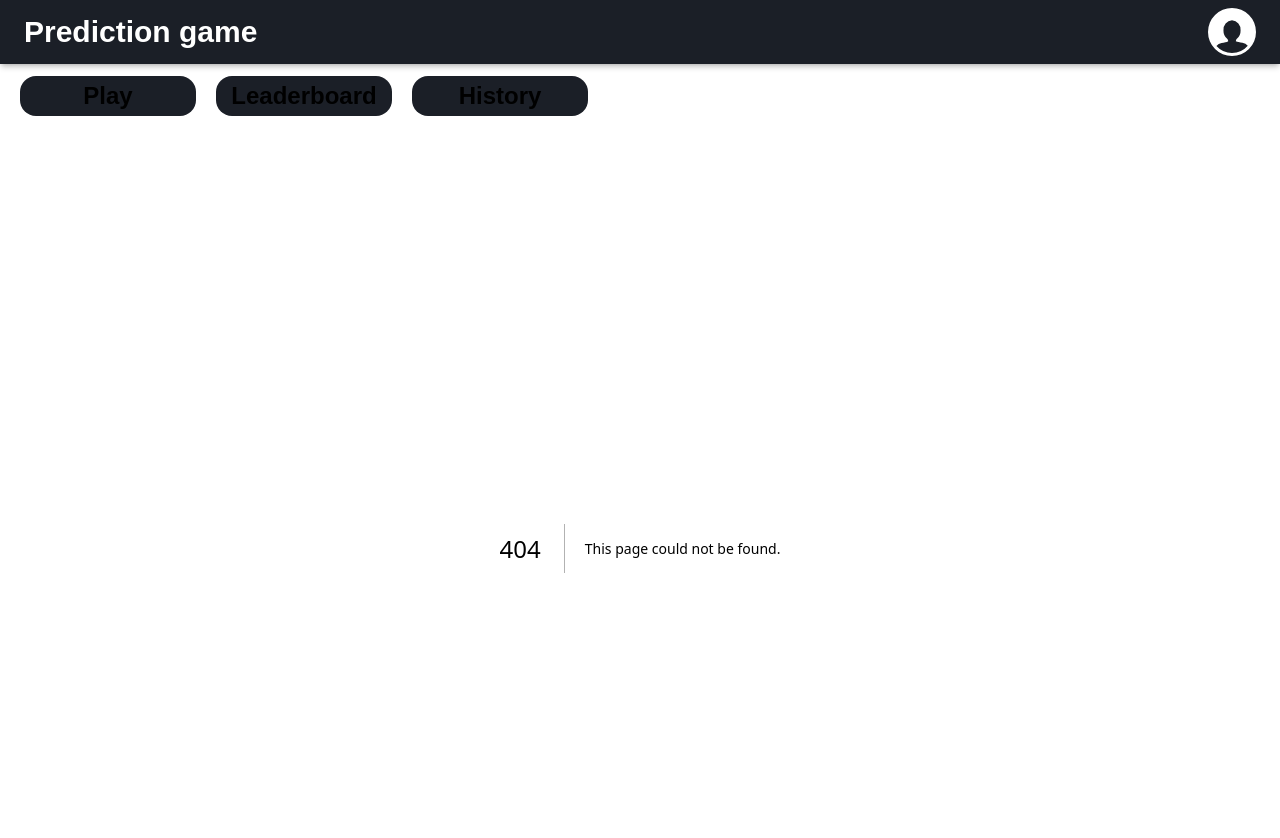
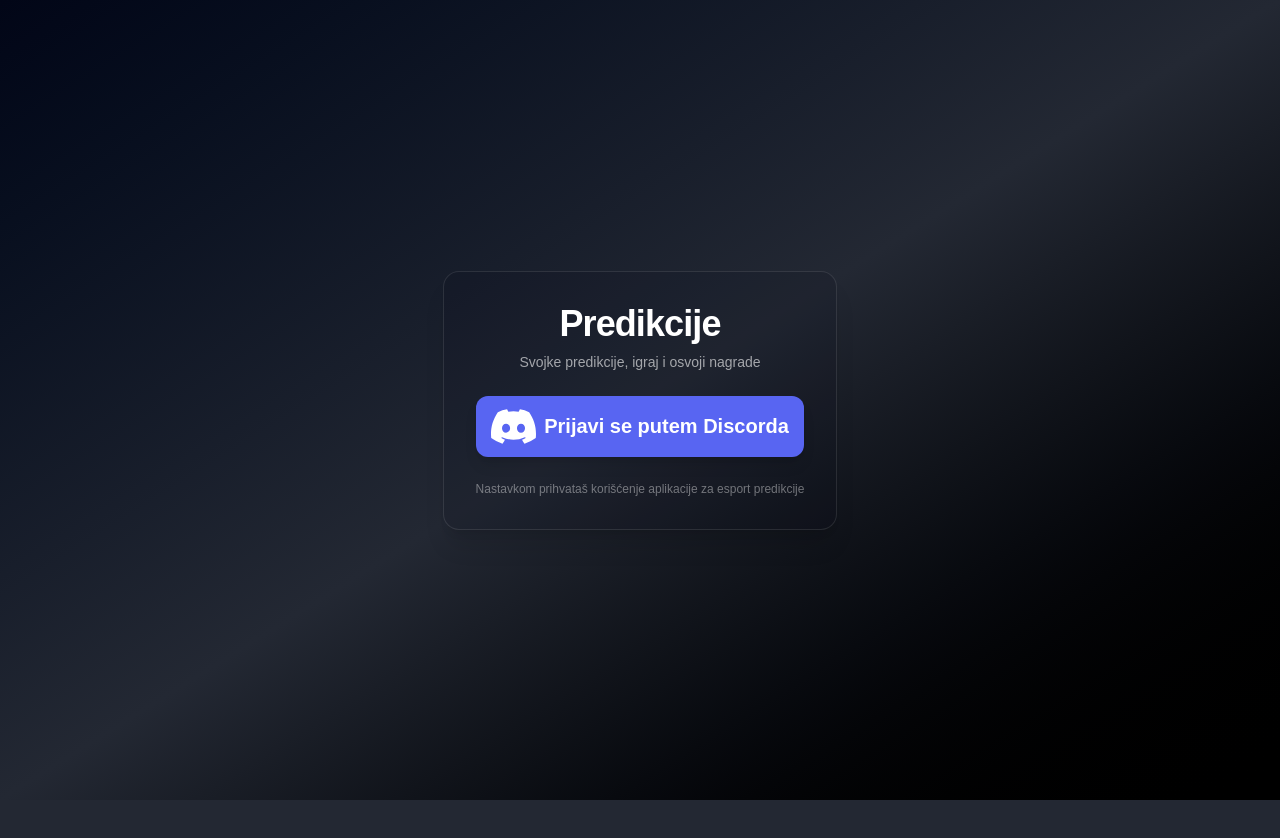
Before and after one commit to BogdanPetrovi/prediction-game, a Next.js app in the folder client/: page /login in a window 1280 px wide. Before the commit this address had no page. Shown: the top 838 px of the page. After the commit the page ends 800 px from the top, so only its background shows below. Built offline with nearby package versions, Linux system fonts and the light colour scheme.

Commit message:
Added login page, made predictions group for scalability

```diff
--- a/client/src/app/layout.tsx
+++ b/client/src/app/(auth)/layout.tsx
@@ -1,8 +1,6 @@
 import type { Metadata } from "next";
 import { Geist, Geist_Mono } from "next/font/google";
-import "./globals.css";
-import Header from "../components/Header";
-import Navbar from "../components/Navbar";
+import "../globals.css";
 import QueryProvider from "@/components/QueryProvider";
 
 const geistSans = Geist({
@@ -31,10 +29,6 @@ export default function RootLayout({
         className={`${geistSans.variable} ${geistMono.variable} antialiased`}
       >
         <QueryProvider>
-          <div className="flex flex-col gap-3">
-            <Header />
-            <Navbar />
-          </div>
           {children}
         </QueryProvider>
       </body>
--- /dev/null
+++ b/client/src/app/(auth)/login/page.tsx
@@ -0,0 +1,35 @@
+'use client'
+
+import DiscordLogo from "@/components/ui/DiscordLogo";
+import { redirect } from "next/navigation";
+
+export default function Login() {
+
+
+  return (
+    <div className="min-h-screen flex items-center justify-center bg-gradient-to-br from-[#020617] via-primary to-black">
+      <div className="rounded-2xl shadow-xl bg-[#020617]/10 border border-white/10 p-8 flex flex-col items-center text-center gap-6">
+        <div className="space-y-2">
+          <h1 className="text-4xl font-bold tracking-tight text-white">
+            Predikcije
+          </h1>
+          <p className="text-sm text-white/60">
+            Svojke predikcije, igraj i osvoji nagrade
+          </p>
+        </div>
+
+        <button
+          className="w-full p-2 flex items-center justify-center gap-2 text-xl font-bold bg-[#5865F2] hover:bg-[#4752C4] text-white rounded-xl cursor-pointer shadow-lg duration-300"
+          onClick={() => redirect('http://localhost:5000/auth/discord')}
+        >
+          <DiscordLogo />
+          Prijavi se putem Discorda
+        </button>
+
+        <p className="text-xs text-white/40">
+          Nastavkom prihvataš korišćenje aplikacije za esport predikcije
+        </p>
+      </div>
+    </div>
+  );
+}
--- /dev/null
+++ b/client/src/app/(predictions)/layout.tsx
@@ -0,0 +1,43 @@
+import type { Metadata } from "next";
+import { Geist, Geist_Mono } from "next/font/google";
+import "../globals.css";
+import Header from "@/components/Header";
+import Navbar from "@/components/Navbar";
+import QueryProvider from "@/components/QueryProvider";
+
+const geistSans = Geist({
+  variable: "--font-geist-sans",
+  subsets: ["latin"],
+});
+
+const geistMono = Geist_Mono({
+  variable: "--font-geist-mono",
+  subsets: ["latin"],
+});
+
+export const metadata: Metadata = {
+  title: "Prediction game",
+  description: "Predict cs2 reusults",
+};
+
+export default function RootLayout({
+  children,
+}: Readonly<{
+  children: React.ReactNode;
+}>) {
+  return (
+    <html lang="en">
+      <body
+        className={`${geistSans.variable} ${geistMono.variable} antialiased`}
+      >
+        <QueryProvider>
+          <div className="flex flex-col gap-3">
+            <Header />
+            <Navbar />
+          </div>
+          {children}
+        </QueryProvider>
+      </body>
+    </html>
+  );
+}
--- a/client/src/app/leaderboard/page.tsx
+++ b/client/src/app/(predictions)/leaderboard/page.tsx
@@ -8,7 +8,7 @@ import { useQuery, useQueryClient } from "@tanstack/react-query"
 import dynamic from "next/dynamic"
 import { useEffect, useState } from "react"
 
-const Event = dynamic(() => import('../../components/shared/Event'))
+const Event = dynamic(() => import('@/components/shared/Event'))
 
 const LeaderboardPage = () => {
   const [page, setPage] = useState(1);
--- /dev/null
+++ b/client/src/app/(predictions)/play/page.tsx
@@ -0,0 +1,65 @@
+'use client'
+
+import Matchup from "@/components/Matchup"
+import { useCallback, useState } from "react";
+import Prediction from "@/types/Prediction";
+import backend from "@/services/api/backend";
+import Match from "@/types/Match";
+import { useQuery } from "@tanstack/react-query";
+import Loading from "@/components/shared/Loading";
+import dynamic from "next/dynamic";
+
+const Event = dynamic(() => import('@/components/shared/Event'))
+
+export default function Play() {
+  const [userPredictions, setUserPredictions] = useState<Array<Prediction>>([])
+  const { data, isPending, error } = useQuery({
+    queryKey: ['matches'],
+    queryFn: async (): Promise<Match[]> => {
+      const result = await backend.get('/matches')
+      return result.data
+    }
+  })
+
+  const handleUserPredictionChange = useCallback(({ matchId, predictedTeam }: Prediction) => {
+    setUserPredictions(prev => {
+      const arrayWithoutMatchId = prev.filter(p => p.matchId !== matchId)
+
+      return arrayWithoutMatchId.concat([{ matchId, predictedTeam }])
+    })
+  }, [])
+
+  const handleSubmit = async () => {
+    return console.log(userPredictions)
+  }
+
+  if(isPending) return <Loading />
+
+  if(error) return <h1>Error</h1>
+
+  if(data && data.length > 0) return (
+    <div className="w-3/5 mx-auto min-h-[calc(100vh-9.5rem)] flex flex-col items-center relative gap-10 pb-10 select-none">
+      <div className="-mb-7">
+        <Event />
+      </div>
+      {
+        data.map(match => (
+          <Matchup
+            match={match}
+            setPredictions={handleUserPredictionChange}
+            key={match.id}
+          />
+        ))
+      }
+      <button className="bg-secondary hover:bg-[#2F333F] active:bg-[#3a3e4a] w-1/3 hover:w-2/5 h-16 rounded-3xl cursor-pointer font-bold text-4xl drop-shadow-2xl/100 duration-300" onClick={handleSubmit}>
+        Submit
+      </button>
+    </div>
+  );
+
+  return (
+    <div className="w-full mt-20 flex justify-center text-4xl font-bold">
+      <h2>There are currently no active matches, check back again later!</h2>
+    </div>
+  )
+}
--- a/client/src/app/page.tsx
+++ b/client/src/app/page.tsx
@@ -1,65 +1,3 @@
-'use client'
+export default function Home() {
 
-import Matchup from "../components/Matchup"
-import { useCallback, useState } from "react";
-import Prediction from "@/types/Prediction";
-import backend from "@/services/api/backend";
-import Match from "@/types/Match";
-import { useQuery } from "@tanstack/react-query";
-import Loading from "@/components/shared/Loading";
-import dynamic from "next/dynamic";
-
-const Event = dynamic(() => import('../components/shared/Event'))
-
-export default function Home() {
-  const [userPredictions, setUserPredictions] = useState<Array<Prediction>>([])
-  const { data, isPending, error } = useQuery({
-    queryKey: ['matches'],
-    queryFn: async (): Promise<Match[]> => {
-      const result = await backend.get('/matches')
-      return result.data
-    }
-  })
-
-  const handleUserPredictionChange = useCallback(({ matchId, predictedTeam }: Prediction) => {
-    setUserPredictions(prev => {
-      const arrayWithoutMatchId = prev.filter(p => p.matchId !== matchId)
-
-      return arrayWithoutMatchId.concat([{ matchId, predictedTeam }])
-    })
-  }, [])
-
-  const handleSubmit = async () => {
-    return console.log(userPredictions)
-  }
-
-  if(isPending) return <Loading />
-
-  if(error) return <h1>Error</h1>
-
-  if(data && data.length > 0) return (
-    <div className="w-3/5 mx-auto min-h-[calc(100vh-9.5rem)] flex flex-col items-center relative gap-10 pb-10 select-none">
-      <div className="-mb-7">
-        <Event />
-      </div>
-      {
-        data.map(match => (
-          <Matchup
-            match={match}
-            setPredictions={handleUserPredictionChange}
-            key={match.id}
-          />
-        ))
-      }
-      <button className="bg-secondary hover:bg-[#2F333F] active:bg-[#3a3e4a] w-1/3 hover:w-2/5 h-16 rounded-3xl cursor-pointer font-bold text-4xl drop-shadow-2xl/100 duration-300" onClick={handleSubmit}>
-        Submit
-      </button>
-    </div>
-  );
-
-  return (
-    <div className="w-full mt-20 flex justify-center text-4xl font-bold">
-      <h2>There are currently no active matches, check back again later!</h2>
-    </div>
-  )
 }
--- a/client/src/components/Navbar.tsx
+++ b/client/src/components/Navbar.tsx
@@ -8,7 +8,7 @@ const Navbar = () => {
 
   return (
     <div className="h-10 flex gap-5 px-5 mb-8">
-      <NavbarCard placeholder="play" active={pathname === '/'} />
+      <NavbarCard placeholder="play" active={pathname === '/play'} />
       <NavbarCard placeholder="leaderboard" active={pathname === '/leaderboard'} />
       <NavbarCard placeholder="history" active={pathname === '/history'} />
     </div>
--- /dev/null
+++ b/client/src/components/ui/DiscordLogo.tsx
@@ -0,0 +1,9 @@
+const DiscordLogo = () => {
+  return (
+    <svg xmlns="http://www.w3.org/2000/svg" width="45" height="45" fill="currentColor" className="bi bi-discord" viewBox="0 0 16 16">
+      <path d="M13.545 2.907a13.2 13.2 0 0 0-3.257-1.011.05.05 0 0 0-.052.025c-.141.25-.297.577-.406.833a12.2 12.2 0 0 0-3.658 0 8 8 0 0 0-.412-.833.05.05 0 0 0-.052-.025c-1.125.194-2.22.534-3.257 1.011a.04.04 0 0 0-.021.018C.356 6.024-.213 9.047.066 12.032q.003.022.021.037a13.3 13.3 0 0 0 3.995 2.02.05.05 0 0 0 .056-.019q.463-.63.818-1.329a.05.05 0 0 0-.01-.059l-.018-.011a9 9 0 0 1-1.248-.595.05.05 0 0 1-.02-.066l.015-.019q.127-.095.248-.195a.05.05 0 0 1 .051-.007c2.619 1.196 5.454 1.196 8.041 0a.05.05 0 0 1 .053.007q.121.1.248.195a.05.05 0 0 1-.004.085 8 8 0 0 1-1.249.594.05.05 0 0 0-.03.03.05.05 0 0 0 .003.041c.24.465.515.909.817 1.329a.05.05 0 0 0 .056.019 13.2 13.2 0 0 0 4.001-2.02.05.05 0 0 0 .021-.037c.334-3.451-.559-6.449-2.366-9.106a.03.03 0 0 0-.02-.019m-8.198 7.307c-.789 0-1.438-.724-1.438-1.612s.637-1.613 1.438-1.613c.807 0 1.45.73 1.438 1.613 0 .888-.637 1.612-1.438 1.612m5.316 0c-.788 0-1.438-.724-1.438-1.612s.637-1.613 1.438-1.613c.807 0 1.451.73 1.438 1.613 0 .888-.631 1.612-1.438 1.612"/>
+    </svg>
+  )
+}
+
+export default DiscordLogo
--- a/client/src/components/ui/NavbarCard.tsx
+++ b/client/src/components/ui/NavbarCard.tsx
@@ -2,7 +2,9 @@ import Link from "next/link"
 
 const NavbarCard = ({ placeholder, active }: { placeholder: string, active: boolean }) => {
   return (
-    <Link href={placeholder === 'play' ? '/' : `/${placeholder}`} className={`${active ? "bg-[#3a3e4a] text-white w-48" : "bg-secondary w-44"} capitalize h-full text-center text-2xl rounded-2xl flex justify-center items-center font-semibold cursor-pointer hover:text-white hover:w-48 duration-200`}>
+    <Link
+      href={`/${placeholder}`}
+      className={`${active ? "bg-[#3a3e4a] text-white w-48" : "bg-secondary w-44"} capitalize h-full text-center text-2xl rounded-2xl flex justify-center items-center font-semibold cursor-pointer hover:text-white hover:w-48 duration-200`}>
       <h2>{placeholder}</h2>
     </Link>
   )
```
Also changed, not shown: client/src/app/(predictions)/history/page.tsx (renamed from client/src/app/history/page.tsx), client/src/app/(predictions)/my-predictions/page.tsx (renamed from client/src/app/my-predictions/page.tsx).
